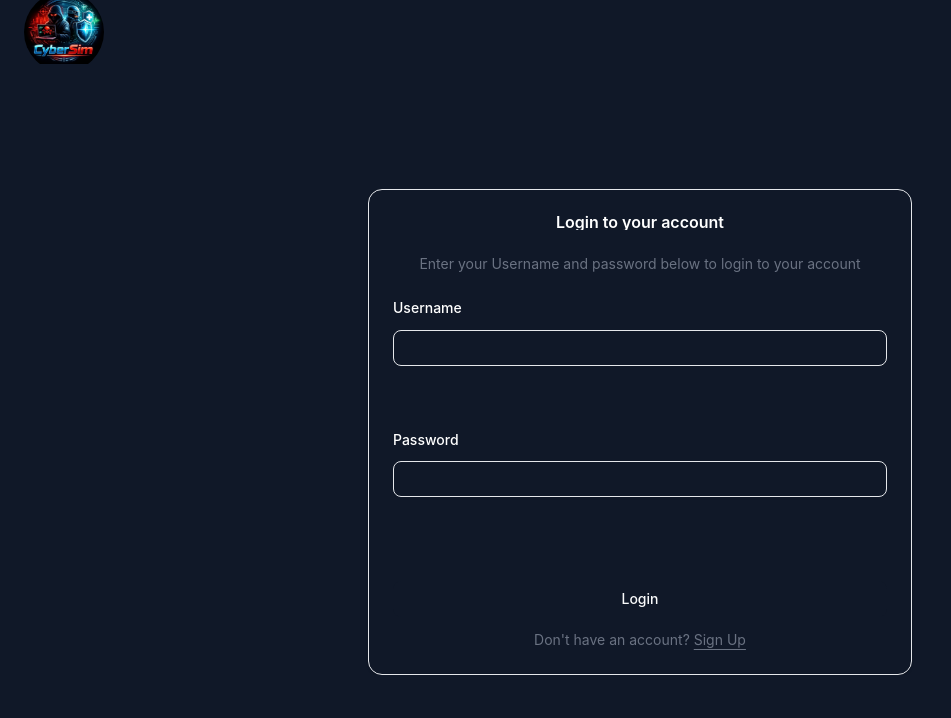
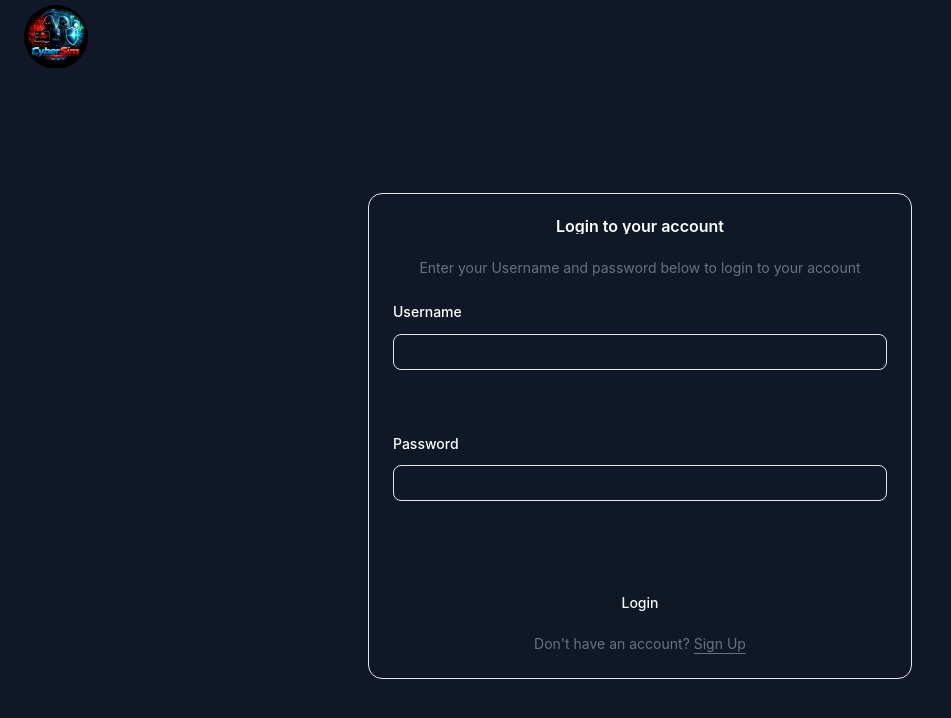
Before and after one commit to RyanM13/cybersim, a React (Vite) app in the folder frontend/: page / in a window 1280 px wide. Shown: the top 718 px of the page, without its empty margins (0-951 px from the left). Built offline with nearby package versions, Linux system fonts and the light colour scheme.

Commit message:
Style: changed spacing of logo and header size

```diff
--- a/frontend/src/components/header.jsx
+++ b/frontend/src/components/header.jsx
@@ -2,8 +2,10 @@ import Logo from "../assets/Logo.jpg";
 
 export default function Header({ minimal }) {
   return (
-    <header className="h-16 bg-background flex items-center px-6">
-      <img className="size-20 rounded-full " src={Logo} alt="Logo" />
+    <header className="h-17 bg-background flex items-center px-6">
+      <div className="mt-1.5 mr-3.5">
+        <img className="size-16 rounded-full " src={Logo} alt="Logo" />
+      </div>
 
       {/* Chatgpt: How to make this apply to my layout to only show on dashboard */}
       {!minimal && (
```
